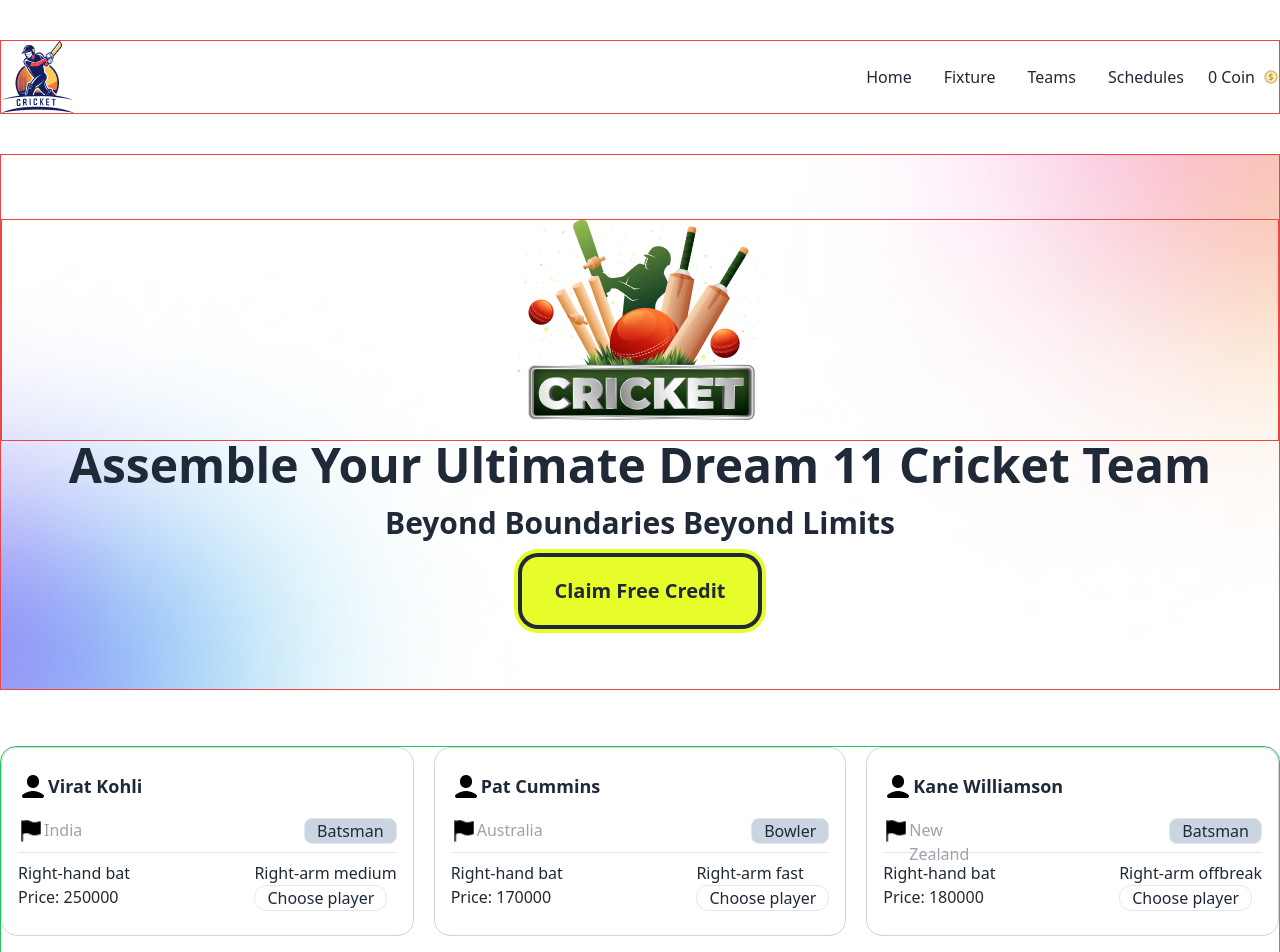
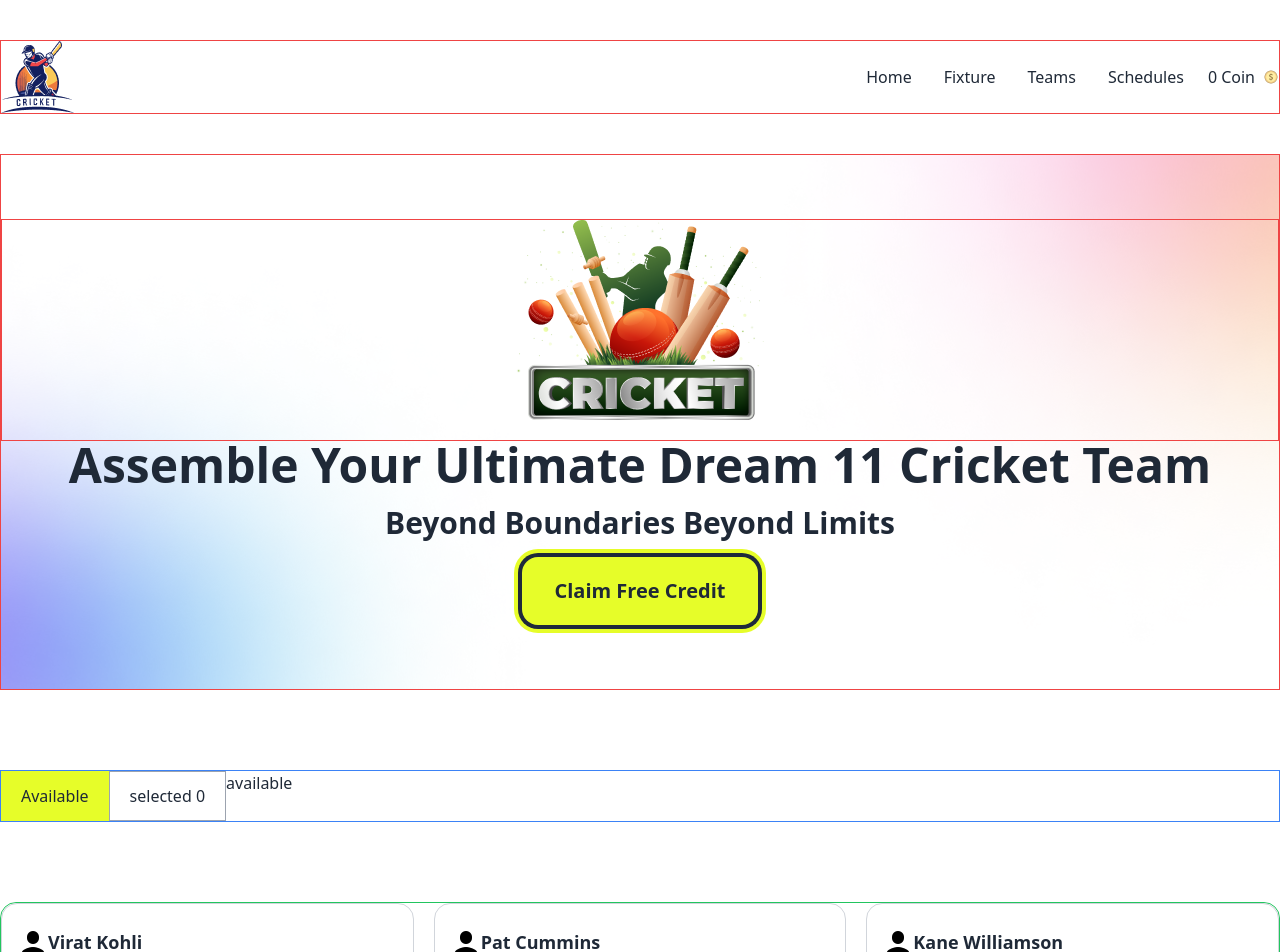
Before and after one commit to Imamasharmeen/Select-Your-Squad, a React (Vite) app: page / in a window 1280 px wide. Shown: the top 952 px of the page. Built offline with nearby package versions, Linux system fonts and the light colour scheme.

Commit message:
Added toggling feature in the available and selected buttons

```diff
--- a/src/App.jsx
+++ b/src/App.jsx
@@ -1,4 +1,5 @@
 
+import AvailableButton from './components/AvailableButton';
 import Banner from './components/Banner'
 import Header from './components/Header'
 import Players from './components/Players'
@@ -8,13 +9,32 @@ export default function App() {
   const [coins, setCoins] = useState(parseInt(0))// It starts with an initial value of 0.
   //console.log(coins)
 
-  const [choosePlayers, setChoosePlayers] = useState()
+  const [choosePlayers, setChoosePlayers] = useState([])
 
+  const [isActive, setIsActive] = useState({
+    available: true,
+    status: 'active'
+  })
+  const handleIsActive = (status) => {
+    if( status == 'available'){
+      setIsActive({
+        available: true,
+        status: 'Available'})
+    }
+    else{
+      setIsActive({
+        available: false,
+        status: 'selected'})
+    }
+  }
+
+  console.log(isActive)
   return (
     <div>
       <Header coins = {coins}></Header>
       <Banner setCoins = {setCoins} coins = {coins}
       ></Banner>
+      <AvailableButton handleIsActive= {handleIsActive} isActive={isActive}></AvailableButton>
       <Players
       coins = {coins} setCoins = {setCoins}
       ></Players>
--- /dev/null
+++ b/src/components/Available.jsx
@@ -0,0 +1,9 @@
+
+
+export default function Available() {
+  return (
+    <div>
+      <h1>available</h1>
+    </div>
+  )
+}
--- a/src/components/AvailableButton.jsx
+++ b/src/components/AvailableButton.jsx
@@ -1,8 +1,20 @@
+import Available from "./Available";
+import Selected from "./Selected";
 
 
-export default function AvailableButton() {
+export default function AvailableButton({handleIsActive, isActive}) {
+  //console.log(isActive)
   return (
-    <div>
+    <div className="container mx-auto my-20 flex  border border-blue-500">
+
+      <button
+        onClick={()=>(handleIsActive('available'))}
+        className={`${isActive.available?'bg-[#E6FD29] py-3 px-5 ':'py-3 px-5  border border-gray-400'}`}>Available</button>
+      <button
+        onClick={()=>(handleIsActive('selected'))}
+        className={`${isActive.available?'py-3 px-5 border border-gray-400':'bg-[#E6FD29] py-3 px-5 '}`}
+        >selected 0</button>
+      {isActive.available?<Available></Available> : <Selected></Selected>}
 
     </div>
   )
--- /dev/null
+++ b/src/components/Selected.jsx
@@ -0,0 +1,9 @@
+
+
+export default function Selected() {
+  return (
+    <div>
+      <h1>select</h1>
+    </div>
+  )
+}
```
